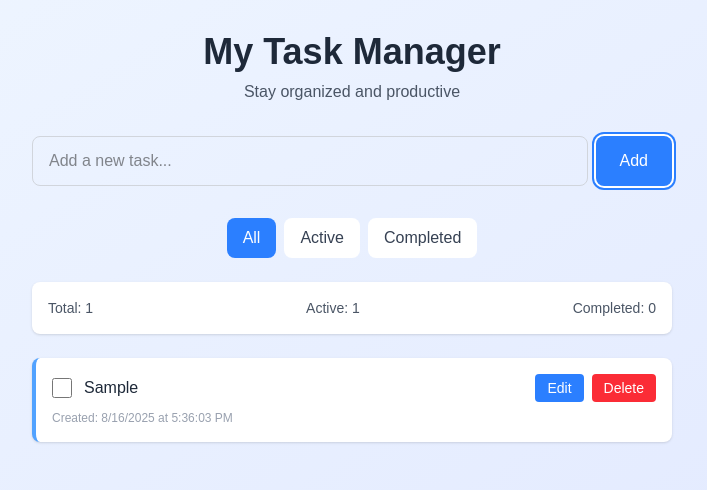
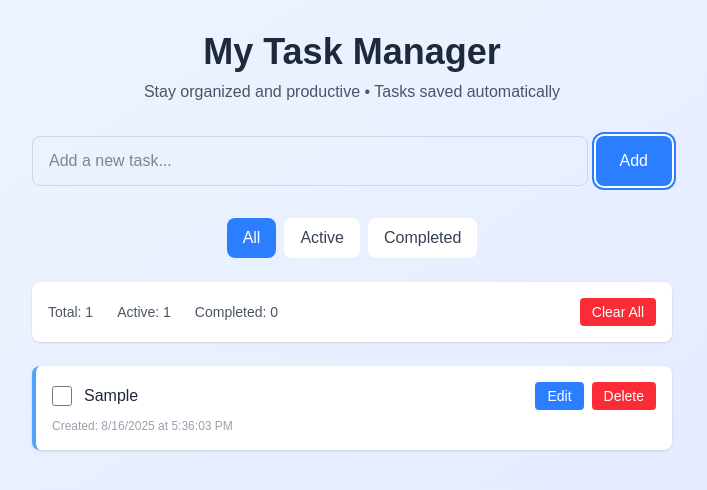
Before and after one commit to WillbeS/task-manager-nextjs, a Next.js app: page / in a window 1280 px wide. Both pictures are taken after typing "Sample" into the empty fields and a click on the button "Add". Shown: the top 490 px of the page, without its empty margins (288-995 px from the left). Built offline with nearby package versions, Linux system fonts and the light colour scheme.

Commit message:
Add localStorage persistence and clear all functionality
- Tasks now persist across browser sessions
- Added Clear All button for bulk deletion
- Updated header to indicate auto-save
- Handle localStorage errors gracefully

```diff
--- a/src/app/page.tsx
+++ b/src/app/page.tsx
@@ -1,5 +1,4 @@
 "use client";
-
 import { useState, useEffect } from "react";
 
 interface Task {
@@ -17,6 +16,31 @@ export default function Home() {
   const [filter, setFilter] = useState<FilterType>("all");
   const [editingId, setEditingId] = useState<number | null>(null);
   const [editingText, setEditingText] = useState("");
+
+  // Load tasks from localStorage on component mount
+  useEffect(() => {
+    const savedTasks = localStorage.getItem("taskManager_tasks");
+    if (savedTasks) {
+      try {
+        const parsedTasks = JSON.parse(savedTasks);
+        // Convert date strings back to Date objects
+        const tasksWithDates = parsedTasks.map((task: any) => ({
+          ...task,
+          createdAt: new Date(task.createdAt),
+        }));
+        setTasks(tasksWithDates);
+      } catch (error) {
+        console.error("Error loading tasks from localStorage:", error);
+      }
+    }
+  }, []);
+
+  // Save tasks to localStorage whenever tasks change
+  useEffect(() => {
+    if (tasks.length > 0) {
+      localStorage.setItem("taskManager_tasks", JSON.stringify(tasks));
+    }
+  }, [tasks]);
 
   // Add a new task
   const addTask = (e: React.FormEvent) => {
@@ -45,7 +69,20 @@ export default function Home() {
 
   // Delete a task
   const deleteTask = (id: number) => {
-    setTasks((prev) => prev.filter((task) => task.id !== id));
+    setTasks((prev) => {
+      const newTasks = prev.filter((task) => task.id !== id);
+      // If no tasks left, clear localStorage
+      if (newTasks.length === 0) {
+        localStorage.removeItem("taskManager_tasks");
+      }
+      return newTasks;
+    });
+  };
+
+  // Clear all tasks
+  const clearAllTasks = () => {
+    setTasks([]);
+    localStorage.removeItem("taskManager_tasks");
   };
 
   // Start editing a task
@@ -92,7 +129,9 @@ export default function Home() {
           <h1 className="text-4xl font-bold text-gray-800 mb-2">
             My Task Manager
           </h1>
-          <p className="text-gray-600">Stay organized and productive</p>
+          <p className="text-gray-600">
+            Stay organized and productive • Tasks saved automatically
+          </p>
         </div>
 
         {/* Add Task Form */}
@@ -135,10 +174,21 @@ export default function Home() {
 
         {/* Task Stats */}
         <div className="bg-white rounded-lg p-4 mb-6 shadow-sm">
-          <div className="flex justify-between text-sm text-gray-600">
-            <span>Total: {tasks.length}</span>
-            <span>Active: {activeCount}</span>
-            <span>Completed: {completedCount}</span>
+          <div className="flex justify-between items-center">
+            <div className="flex gap-6 text-sm text-gray-600">
+              <span>Total: {tasks.length}</span>
+              <span>Active: {activeCount}</span>
+              <span>Completed: {completedCount}</span>
+            </div>
+            {tasks.length > 0 && (
+              <button
+                onClick={clearAllTasks}
+                className="px-3 py-1 bg-red-500 text-white rounded text-sm hover:bg-red-600 transition-colors"
+                title="Clear all tasks"
+              >
+                Clear All
+              </button>
+            )}
           </div>
         </div>
 
```
